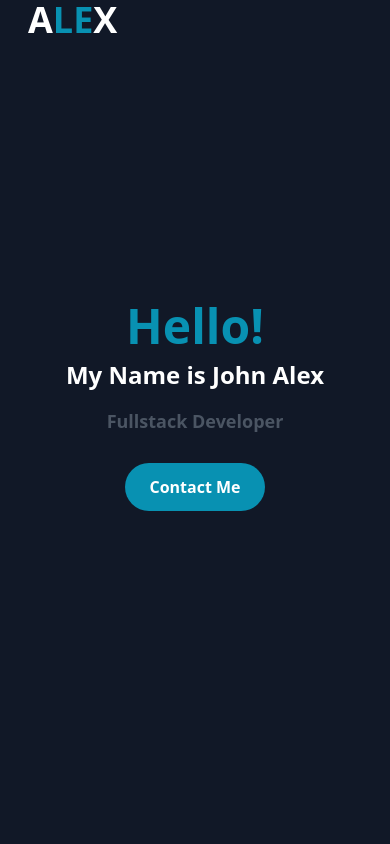
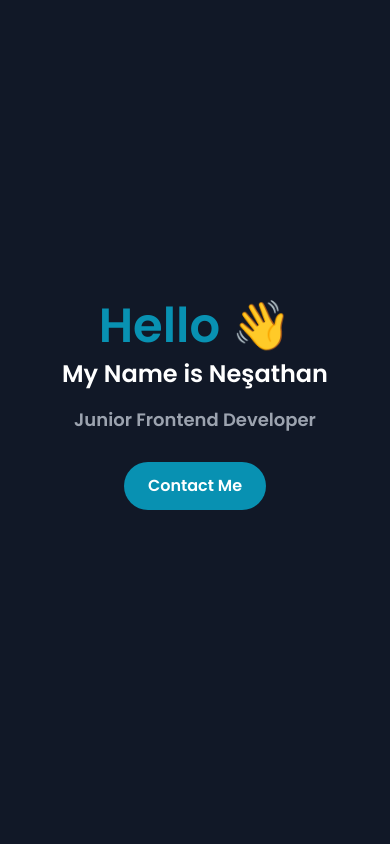
Before and after one commit to nesathanozturk/personel-website, a React (Create React App) app: page / in a window 390 px wide. Shown: the top 844 px of the page. Built offline with nearby package versions, Linux system fonts and the light colour scheme.

Commit message:
style: edited components

```diff
--- a/package.json
+++ b/package.json
@@ -8,6 +8,7 @@
     "@testing-library/user-event": "^13.5.0",
     "react": "^18.2.0",
     "react-dom": "^18.2.0",
+    "react-icons": "^4.7.1",
     "react-scripts": "5.0.1",
     "web-vitals": "^2.1.4"
   },
--- a/src/components/About.js
+++ b/src/components/About.js
@@ -19,15 +19,17 @@ const About = () => {
         <div className="md:text-left text-center">
           <h1 className="md:text-5xl text-2xl md:leading-normal leading-10 text-white font-bold">
             <span className="text-cyan-600 md:text-6xl text-5xl">
-              Hello!
+              Hello 👋
               <br />
             </span>
-            My Name is <span>John Alex</span>
+            My Name is <span>Neşathan</span>
           </h1>
-          <h4 className="md:text-2xl text-lg md:leading-normal leading-5 mt-4 font-bold text-gray-600">
-            Fullstack Developer
+          <h4 className="md:text-2xl text-lg md:leading-normal leading-5 mt-4 font-bold text-gray-400">
+            Junior Frontend Developer
           </h4>
-          <button className="btn-primary mt-8">Contact Me</button>
+          <button className="btn-primary mt-8">
+            <a href="mailto:nesathanozturk061@gmail.com">Contact Me</a>
+          </button>
           <div className="mt-8 text-3xl flex items-center md:justify-start justify-center gap-5">
             {social_media?.map((icon) => (
               <div
--- a/src/components/Navbar.js
+++ b/src/components/Navbar.js
@@ -1,38 +1,16 @@
 import React, { useEffect, useState } from "react";
 
 const Navbar = () => {
-  const [sticky, setSticky] = useState(false);
   const [open, setOpen] = useState(false);
   const menuLinks = [
     { name: "HOME", link: "#home" },
-    { name: "ABOUT", link: "#about" },
     { name: "SKILLS", link: "#skills" },
-    { name: "PROJECTS", link: "#projects" },
-    { name: "CONTACT", link: "#contact" },
   ];
-  useEffect(() => {
-    window.addEventListener("scroll", () => {
-      const nav = document.querySelector("nav");
-      window.scrollY > 0 ? setSticky(true) : setSticky(false);
-    });
-  }, []);
+
   return (
-    <nav
-      className={`fixed w-full left-0 top-0 z-[999] ${
-        sticky ? "bg-white/60  text-gray-900" : "text-white"
-      }`}
-    >
+    <nav className="fixed w-full left-0 top-0 z-[999]">
       <div className="flex items-center justify-between">
-        <div className="mx-7">
-          <h4 className="text-4xl uppercase font-bold">
-            A<span className="text-cyan-600">le</span>x
-          </h4>
-        </div>
-        <div
-          className={` ${
-            sticky ? "md:bg-white/0 bg-white" : "bg-white"
-          } text-gray-900 md:block hidden px-7 py-2 font-medium  rounded-bl-full`}
-        >
+        <div className="bg-white text-gray-900 md:block hidden px-7 py-2 font-medium  rounded-bl-full">
           <ul className="flex items-center gap-1 py-2 text-lg">
             {menuLinks?.map((menu, i) => (
               <li key={i} className="px-6 hover:text-cyan-600">
@@ -40,14 +18,6 @@ const Navbar = () => {
               </li>
             ))}
           </ul>
-        </div>
-        <div
-          onClick={() => setOpen(!open)}
-          className={`z-[999]  ${
-            open ? "text-gray-900" : "text-gray-100"
-          } text-3xl md:hidden m-5`}
-        >
-          <ion-icon name="menu"></ion-icon>
         </div>
         <div
           className={`md:hidden text-gray-900 absolute w-2/3 h-screen
--- a/src/index.css
+++ b/src/index.css
@@ -4,7 +4,7 @@
 @tailwind utilities;
 
 html {
-  /* @apply font-Poppins scroll-smooth; */
+  @apply font-Poppins scroll-smooth;
 }
 body {
   @apply box-border bg-gray-900 text-gray-100;
--- a/tailwind.config.js
+++ b/tailwind.config.js
@@ -1,10 +1,12 @@
 /** @type {import('tailwindcss').Config} */
 module.exports = {
-  content: [
-    "./src/**/*.{js,jsx,ts,tsx}",
-  ],
+  content: ["./src/**/*.{js,jsx,ts,tsx}"],
   theme: {
-    extend: {},
+    extend: {
+      fontFamily: {
+        Poppins: "Poppins",
+      },
+    },
   },
   plugins: [],
-}
+};
```
Also changed, not shown: 1 other file (tests, documents, lock files or other folders).
